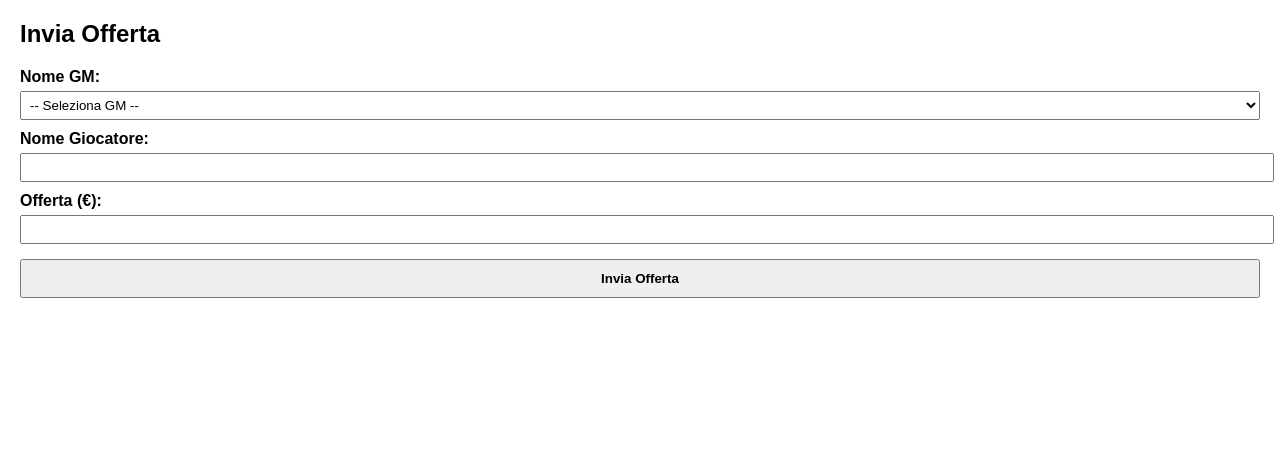
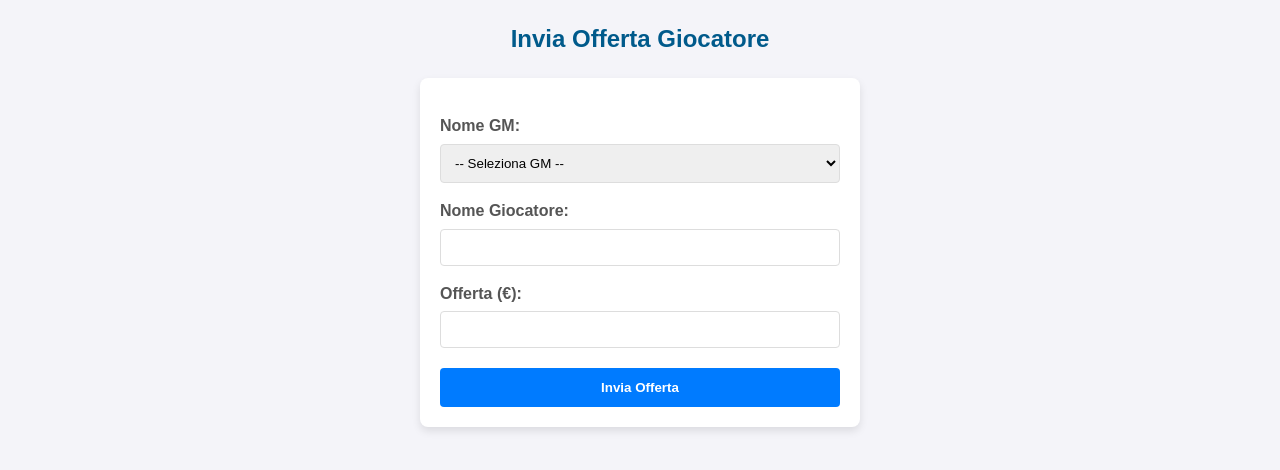
Before and after one commit to pepsinba-maker/pepsinba-maker.github.io, a plain HTML site: page index.html in a window 1280 px wide. Drawn offline with Linux system fonts and the light colour scheme.

Commit message:
Update index.html

```diff
--- a/index.html
+++ b/index.html
@@ -4,15 +4,83 @@
     <meta charset="UTF-8">
     <title>Asta Giocatori</title>
     <style>
-      body { font-family: Arial, sans-serif; margin: 20px; }
-      label { font-weight: bold; display: block; margin-top: 10px; }
-      select, input { width: 100%; padding: 5px; margin-top: 5px; }
-      button { margin-top: 15px; padding: 10px; width: 100%; font-weight: bold; }
-      #result { margin-top: 15px; font-weight: bold; }
+      body {
+        font-family: Arial, sans-serif;
+        margin: 20px;
+        background-color: #f4f4f9;
+        color: #333;
+        line-height: 1.6;
+      }
+      h2 {
+        color: #005a8b;
+        text-align: center;
+      }
+      form {
+        max-width: 400px;
+        margin: 20px auto;
+        padding: 20px;
+        background: #fff;
+        border-radius: 8px;
+        box-shadow: 0 4px 8px rgba(0, 0, 0, 0.1);
+      }
+      label {
+        font-weight: bold;
+        display: block;
+        margin-top: 15px;
+        color: #555;
+      }
+      select, input {
+        width: 100%;
+        padding: 10px;
+        margin-top: 5px;
+        border: 1px solid #ddd;
+        border-radius: 4px;
+        box-sizing: border-box;
+      }
+      input[type="number"]::-webkit-outer-spin-button,
+      input[type="number"]::-webkit-inner-spin-button {
+        -webkit-appearance: none;
+        margin: 0;
+      }
+      input[type="number"] {
+        -moz-appearance: textfield;
+      }
+      button {
+        background-color: #007bff;
+        color: white;
+        padding: 12px 20px;
+        border: none;
+        border-radius: 4px;
+        cursor: pointer;
+        width: 100%;
+        font-weight: bold;
+        margin-top: 20px;
+        transition: background-color 0.3s ease;
+      }
+      button:hover {
+        background-color: #0056b3;
+      }
+      #result {
+        margin-top: 20px;
+        text-align: center;
+        font-weight: bold;
+        padding: 10px;
+        border-radius: 4px;
+      }
+      .success {
+        color: #28a745;
+        background-color: #d4edda;
+        border: 1px solid #c3e6cb;
+      }
+      .error {
+        color: #dc3545;
+        background-color: #f8d7da;
+        border: 1px solid #f5c6cb;
+      }
     </style>
   </head>
   <body>
-    <h2>Invia Offerta</h2>
+    <h2>Invia Offerta Giocatore</h2>
     <form id="offerForm">
       <label for="gm">Nome GM:</label>
       <select id="gm" required>
@@ -44,21 +112,38 @@
       document.getElementById("offerForm").addEventListener("submit", (e) => {
         e.preventDefault();
 
+        const resultElement = document.getElementById("result");
+        resultElement.innerText = "Invio in corso...";
+        resultElement.className = ""; // Rimuove eventuali classi precedenti
+
         const data = {
           gm: document.getElementById("gm").value,
           giocatore: document.getElementById("giocatore").value,
           offerta: document.getElementById("offerta").value
         };
 
-        google.script.run
-          .withSuccessHandler((msg) => {
-            document.getElementById("result").innerText = msg;
+        const webhookUrl = "INSERISCI_QUI_L'URL_COPIATO_DA_MAKE";
+
+        fetch(webhookUrl, {
+          method: 'POST',
+          body: JSON.stringify(data),
+          headers: {
+            'Content-Type': 'application/json'
+          }
+        })
+        .then(response => {
+          if (response.ok) {
+            resultElement.innerText = "Offerta inviata con successo!";
+            resultElement.className = "success";
             document.getElementById("offerForm").reset();
-          })
-          .withFailureHandler((err) => {
-            document.getElementById("result").innerText = "Errore: " + err.message;
-          })
-          .salvaOfferta(data); // chiama la funzione lato server
+          } else {
+            return response.text().then(text => { throw new Error(text); });
+          }
+        })
+        .catch(error => {
+          resultElement.innerText = "Errore durante l'invio: " + error.message;
+          resultElement.className = "error";
+        });
       });
     </script>
   </body>
```
